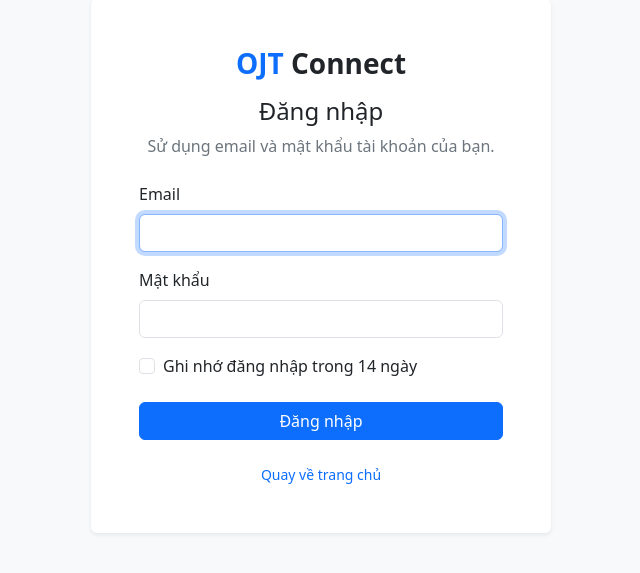
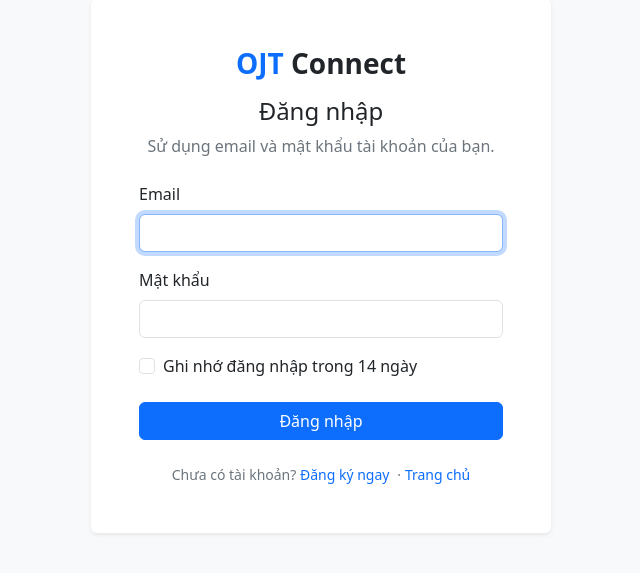
Before and after one commit to cuongtyty26-sudo/bai_ojt2, a Spring Boot app: page /login in a window 1280 px wide. Shown: the part 134-707 px from the top of the page, without its empty margins (319-959 px from the left). Run offline with Spring Boot 4, Linux system fonts and the light colour scheme; some of the project's set-up classes (security, data sources, template engines, error pages and the like) are left out, and stand-ins take their place.

Commit message:
T4E7A61: tích hợp đăng ký với xác thực và giao diện

```diff
--- a/src/main/resources/templates/login.html
+++ b/src/main/resources/templates/login.html
@@ -16,6 +16,7 @@
         <h1 class="h4 text-center mb-2">Đăng nhập</h1>
         <p class="text-secondary text-center mb-4">Sử dụng email và mật khẩu tài khoản của bạn.</p>
 
+        <div th:if="${successMessage}" class="alert alert-success" role="alert" th:text="${successMessage}"></div>
         <div th:if="${param.reason != null and param.reason[0] == 'locked'}" class="alert alert-danger" role="alert">
             Tài khoản của bạn đã bị khóa. Vui lòng liên hệ quản trị viên để được hỗ trợ.
         </div>
@@ -56,7 +57,8 @@
             <button type="submit" class="btn btn-primary w-100">Đăng nhập</button>
         </form>
         <p class="text-center text-secondary small mt-4 mb-0">
-            <a th:href="@{/}" class="text-decoration-none">Quay về trang chủ</a>
+            Chưa có tài khoản? <a th:href="@{/register}" class="text-decoration-none">Đăng ký ngay</a>
+            <span class="mx-1">·</span><a th:href="@{/}" class="text-decoration-none">Trang chủ</a>
         </p>
     </section>
 </main>
```
